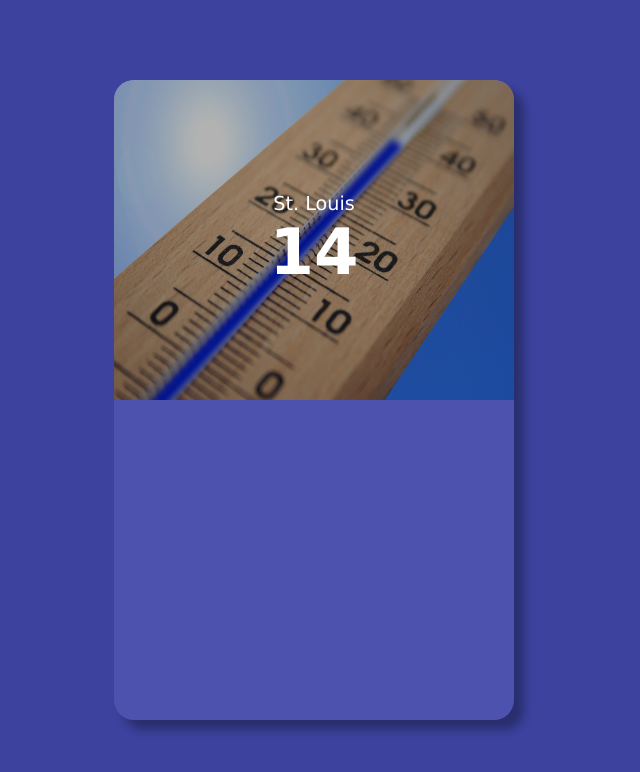
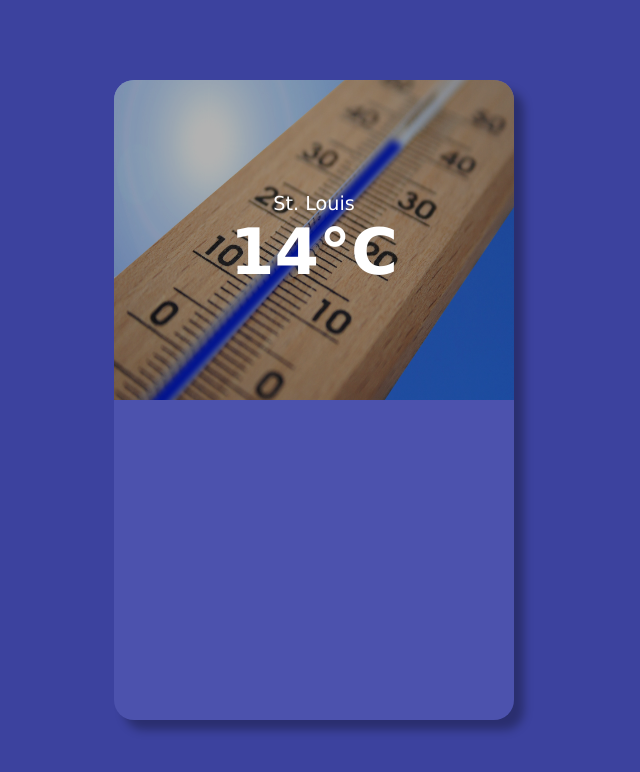
Before and after one commit to mattriney/WeatherApp, an Angular app: page / in a window 1280 px wide. Shown: the top 772 px of the page, without its empty margins (326-966 px from the left). Built offline with nearby package versions, Linux system fonts and the light colour scheme.

Commit message:
add temperature units

```diff
--- a/src/app/app.component.html
+++ b/src/app/app.component.html
@@ -6,7 +6,7 @@
 <div class="weather-data">
     <div class="location">St. Louis</div>
     <!-- display temp, use pipe to only display whole number -->
-    <div class="temperature">{{ 14.40 | number: '1.0-0' }}
+    <div class="temperature">{{ 14.40 | number: '1.0-0' }}°C</div>
 
     </div>
   </div>
```
